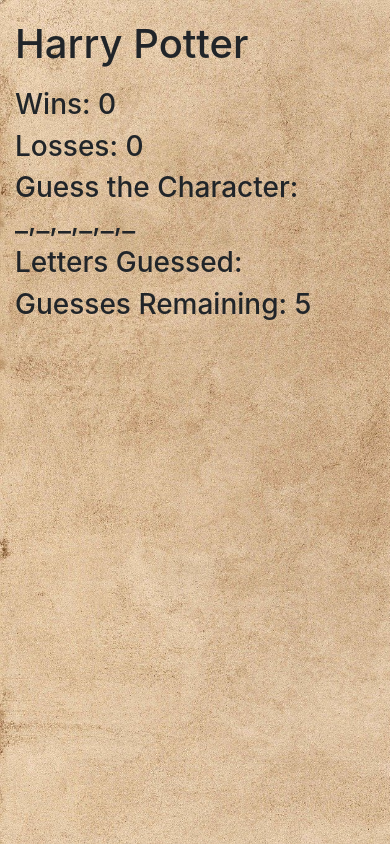
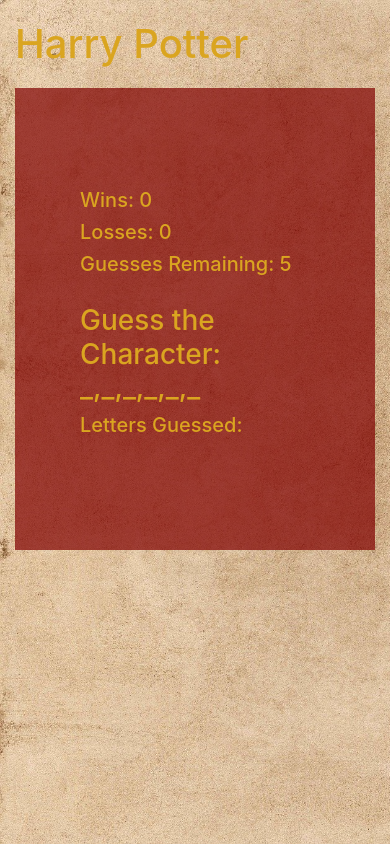
Before and after one commit to mgmarti/Guess-The-Character, a plain HTML site: page index.html in a window 390 px wide. Drawn offline with nearby package versions, Linux system fonts and the light colour scheme.

Commit message:
added some styling + made responsive

```diff
--- a/assets/css/style.css
+++ b/assets/css/style.css
@@ -1,6 +1,7 @@
 * {
     padding: 0;
     margin: 0;
+    box-sizing: border-box;
 }
 
 html {
@@ -10,8 +11,24 @@ html {
 body {
     background-image: url('../images/paper.jpg');
     background-size: cover;
+    color: goldenrod;
+}
+
+section {
+    margin: auto;
 }
 
 .container {
     margin-top: 20px;
 }
+
+.row {
+    background-color: rgba(128, 0, 0, 0.7);
+    margin: auto;
+    padding: 100px 50px 70px;
+}
+
+.col-md-9 {
+    margin-top: 20px;
+    margin-bottom: 35px;
+}
--- a/assets/script/game.js
+++ b/assets/script/game.js
@@ -5,6 +5,7 @@ let guesses = [];
 let guessesRemaining = 9;
 let answer = [];
 let word = characters[Math.floor(Math.random() * characters.length)];
+
 
 
 
@@ -18,7 +19,7 @@ function startGame() {
     for (let i = 0; i < word.length; i++) {
         answer[i] = ("_");
     }
-    console.log(word);
+    // console.log(word);
 
     //Displays Wins
     document.getElementById('wins').innerHTML = wins;
@@ -64,8 +65,10 @@ function update() {
     document.getElementById('character').innerHTML = answer.join(' ');
     document.getElementById('guessed').innerHTML = guesses;
     document.getElementById('guessesRemaining').innerHTML = guessesRemaining;
+    console.log(answer)
 
-    if (answer === word.length) {
+
+    if (answer.length) {
         wins++;
         alert(`You Win!`);
         document.getElementById('wins').innerHTML = wins;
--- a/index.html
+++ b/index.html
@@ -16,12 +16,18 @@
         <h1>Harry Potter</h1>
     </header>
     <section class="container">
+        <div class="row" id="win-loss">
+            <div class="col-lg-6 col-md-3">
+                <h5>Wins: <span id="wins"></span></h5>
+                <h5>Losses: <span id="losses"></span></h5>
+                <h5>Guesses Remaining: <span id="guessesRemaining"></span></h5>
+            </div>
+            <div class="col-lg-6 col-md-9">
+                <h3>Guess the Character: <span id="character"></span> </h3>
+                <h5>Letters Guessed: <span id="guessed"></span></h5>
+            </div>
+        </div>
 
-        <h3>Wins: <span id="wins"></span></h3>
-        <h3>Losses: <span id="losses"></span></h3>
-        <h3>Guess the Character: <span id="character"></span> </h3>
-        <h3>Letters Guessed: <span id="guessed"></span></h3>
-        <h3>Guesses Remaining: <span id="guessesRemaining"></span></h3>
 
     </section>
 
```
